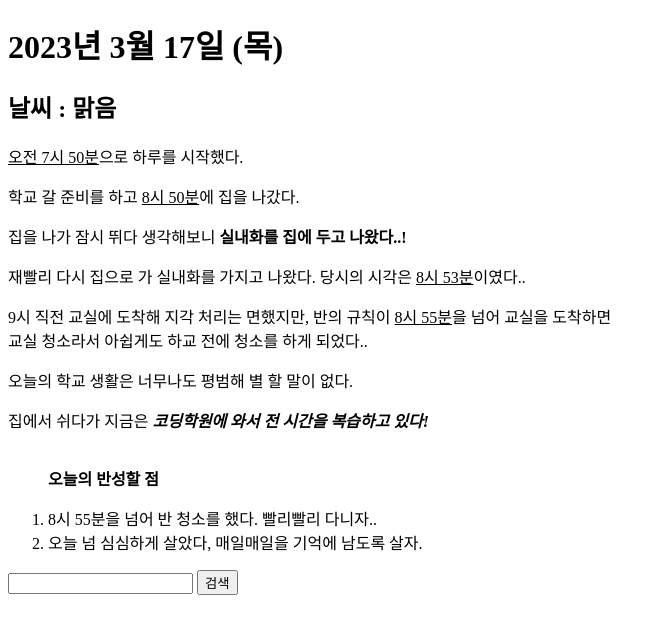
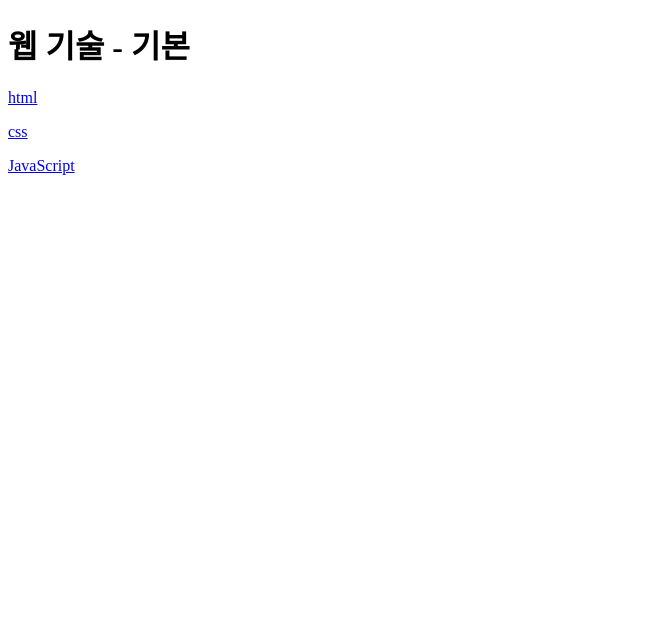
Before and after one commit to yoojahang/yjh, a plain HTML site: page a.html in a window 1280 px wide. Shown: the whole page, without its empty margins (0-665 px from the left). Drawn offline with Linux system fonts and the light colour scheme.

Commit message:
Add files via upload

```diff
--- a/a.html
+++ b/a.html
@@ -1,27 +1,14 @@
 <!DOCTYPE html>
 <html lang="ko">
-    <head>
-        <title>오늘의 일기</title>
-    </head>
-    <body>
-        <h1>2023년 3월 17일 (목)</h1>
-        <h2>날씨 : 맑음</h2>
-        <p><u>오전 7시 50분</u>으로 하루를 시작했다.</p>
-        <p>학교 갈 준비를 하고 <u>8시 50분</u>에 집을 나갔다.</p>
-        <P>집을 나가 잠시 뛰다 생각해보니 <b>실내화를 집에 두고 나왔다..!</b></P>
-        <P>재빨리 다시 집으로 가 실내화를 가지고 나왔다. 당시의 시각은 <u>8시 53분</u>이였다..</P>
-        <p>9시 직전 교실에 도착해 지각 처리는 면했지만, 반의 규칙이 <u>8시 55분</u>을 넘어 교실을 도착하면<br>
-        교실 청소라서 아쉽게도 하교 전에 청소를 하게 되었다..</p>
-        <P>오늘의 학교 생활은 너무나도 평범해 별 할 말이 없다.</P>
-        <p>집에서 쉬다가 지금은 <em><b>코딩학원에 와서 전 시간을 복습하고 있다!</em></b></p>
-        <ol>
-            <p><b><br>오늘의 반성할 점</b></p>
-            <li>8시 55분을 넘어 반 청소를 했다. 빨리빨리 다니자..</li>
-            <li>오늘 넘 심심하게 살았다, 매일매일을 기억에 남도록 살자.</li>
-        </ol>
-
-        <input type="text">
-        <button>검색</button>
-
-    </body>
+<head>
+    <meta charset="UTF-8">
+    <title>상품 소개 페이지</title>
+    <link rel="stylesheet" href="re.css">
+</head>
+<body>
+    <h1 style="width: 10ox;">웹 기술 - 기본</h1>
+    <p><a href="https://namu.wiki/w/HTML">html</a></p>
+    <p><a href="https://ko.wikipedia.org/wiki/CSS">css</a></p>
+    <p><a href="https://namu.wiki/w/JavaScript">JavaScript</a></p>
+</body>
 </html>
```
